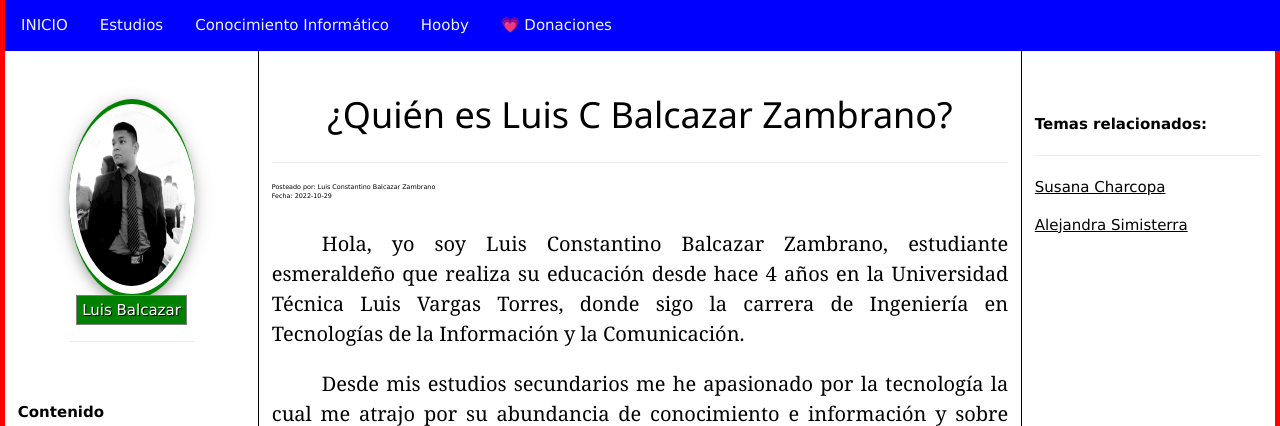
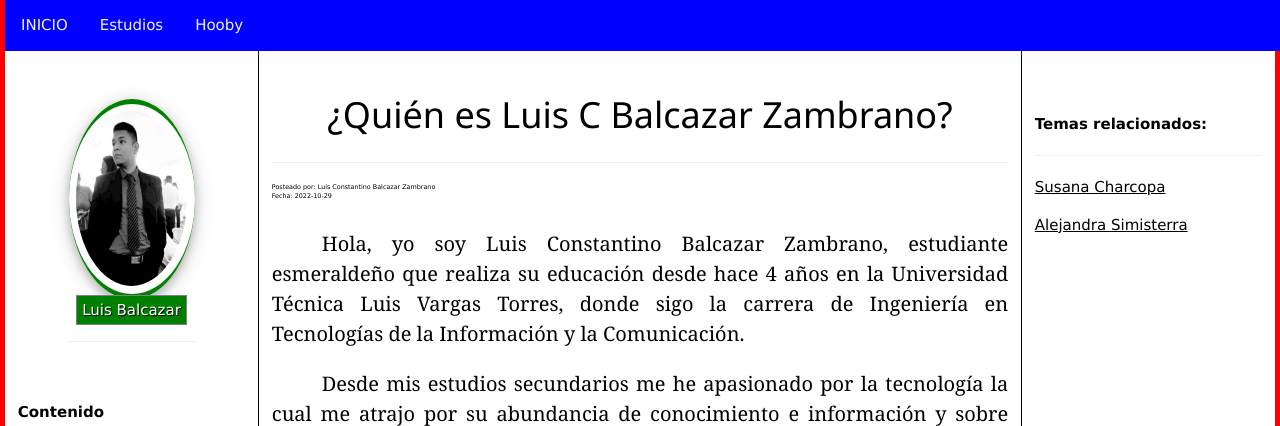
Before and after one commit to LuisBaalcazar/BalcazarLuis, a PHP site: page / in a window 1280 px wide. Shown: the top 426 px of the page. Run offline with PHP 8.4, Linux system fonts and the light colour scheme.

Commit message:
Cambie contenido

```diff
--- a/head.php
+++ b/head.php
@@ -115,7 +115,5 @@ width:30%;
   <div class="navbar">
         <a href="#">INICIO</a>
         <a href="#blog-seccion2">Estudios</a>
-        <a href="#blog-seccion3">Conocimiento Informático</a>
-        <a href="#blog-seccion4">Hooby</a>
-    	<a href="donacion.php">&#128151; Donaciones</a>
+        <a href="#blog-seccion3">Hooby</a>
         </div>
```
